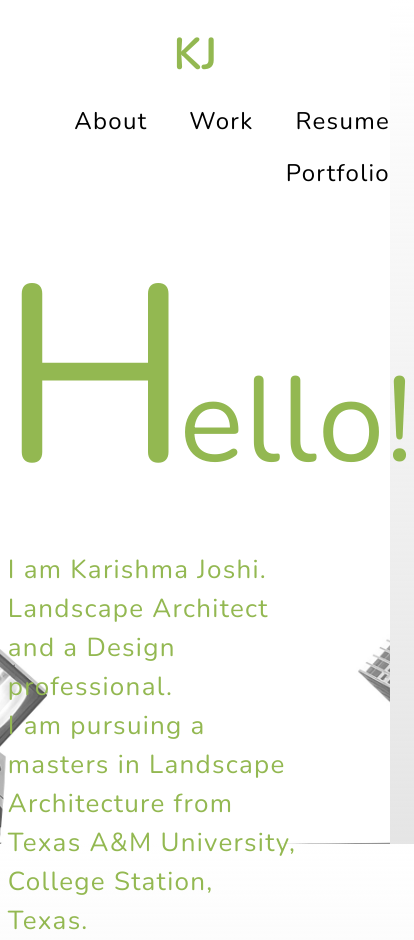
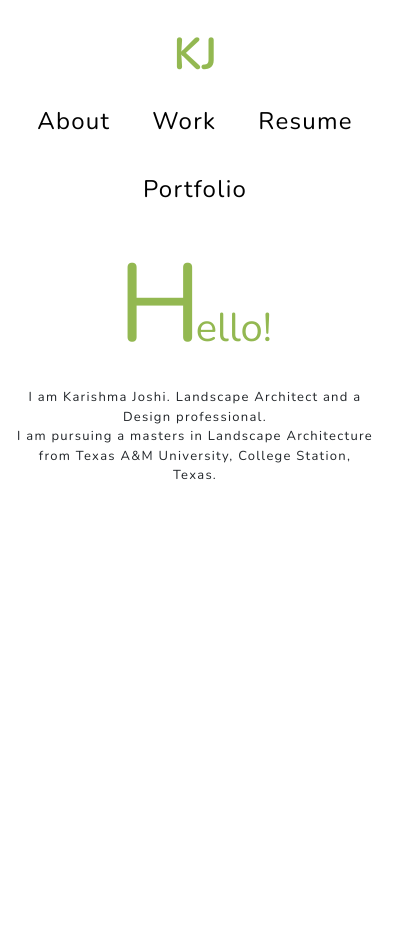
Before and after one commit to karishmajoshi4/karishmajoshi4.github.io, a React (Create React App) app: page / in a window 390 px wide. Shown: the whole page, 414 px wide, since content can reach past the window. After the commit the page ends 844 px from the top, so only its background shows below. Built offline with nearby package versions, Linux system fonts and the light colour scheme.

Commit message:
responsive home page

```diff
--- a/public/index.html
+++ b/public/index.html
@@ -3,7 +3,7 @@
   <head>
     <meta charset="utf-8" />
     <link rel="shortcut icon" href="%PUBLIC_URL%/favicon.ico" />
-    <meta name="viewport" content="width=device-width, initial-scale=1, shrink-to-fit=no"/>
+    <meta name="viewport" content="width=device-width, initial-scale=1, maximum-scale=1, user-scalable=0">
     <meta name="theme-color" content="#000000" />
     <link rel="manifest" href="%PUBLIC_URL%/manifest.json" />
 
--- a/src/App.js
+++ b/src/App.js
@@ -10,7 +10,7 @@ import "./styles/custom.scss";
 class App extends Component {
   render() {
     return (
-      <div>
+      <div className="container-fluid">
         <Switch>
           <Route exact path='/' component={Home} />
           <Route exact path='/home' component={Home} />
--- a/src/components/Home.jsx
+++ b/src/components/Home.jsx
@@ -10,8 +10,8 @@ class Home extends Component {
         <Navbar />
 
         <div className="row">
-          <div className="col-md-3"></div>
-          <div className="col-md-9">
+          <div className="col-xs-12 col-sm-12 col-md-12 col-lg-3"></div>
+          <div className="col-sm-12 col-sm-12 col-md-12 col-lg-9">
             <div className="hello">
               <span>H</span><span className="small">ello!</span>
             </div>
--- a/src/components/Navbar.jsx
+++ b/src/components/Navbar.jsx
@@ -7,16 +7,16 @@ class Navbar extends Component {
   render() {
     return (
       <div className="row pt-4">
-        <div className="col-md-2 text-center">
+        <div className="col-xs-12 col-sm-12 col-md-12 col-lg-2 text-center">
           <Link to="/" className="page-title">KJ</Link>
         </div>
-        <div className="col-md-9 text-right">
+        <div className="col-xs-12 col-sm-12 col-md-12 col-lg-9 navigation">
           <Link to="/about" className="navigation-link">About</Link>
           <Link to="/work" className="navigation-link">Work</Link>
           <Link to="/work" className="navigation-link">Resume</Link>
           <Link to="/work" className="navigation-link">Portfolio</Link>
         </div>
-        <div className="col-md-1">
+        <div className="col-xs-12 col-sm-12 col-md-1">
         </div>
       </div>
     );
--- a/src/styles/Home.scss
+++ b/src/styles/Home.scss
@@ -1,5 +1,5 @@
 .bg-building {
-  background: linear-gradient(rgba(255, 255, 255, 0.6), rgba(255, 255, 255, 0.2)), url("../images/backgrounds/buildings.jpg");
+  background-image: url("../images/backgrounds/home-page-trees-buildings.png");
   height: 100vh;
   background-position: center;
   background-repeat: no-repeat;
@@ -7,17 +7,16 @@
   z-index: -2;
 }
 .hello {
-  letter-spacing: none;
+  letter-spacing: normal;
   color: #93B851;
-  font-size: 250px;
+  font-size: 220px;
 
   .small {
-    font-size: 120px;
+    font-size: 80px;
     margin-left: -12px;
   }
 }
 .hello-ext-info {
-  color: #93B851;
   margin-left: 2%;
   margin-right: 24%;
   margin-top: -4%;
@@ -27,3 +26,38 @@
     margin: 0px;
   }
 }
+
+@media only screen and (max-width: 600px) {
+  .bg-building {
+    background-image: none;
+  }
+  .hello {
+    font-size: 110px;
+
+    .small {
+      font-size: 40px;
+      margin-left: -6px;
+    }
+  }
+  .hello-ext-info {
+    font-size: 13px;
+  }
+  .hello, .hello-ext-info {
+    text-align: center;
+  }
+  .hello-ext-info {
+    margin: 0%;
+  }
+}
+
+@media only screen and (min-width: 320px) and (max-width: 820px) {
+  .bg-building {
+    background-image: none;
+  }
+  .hello, .hello-ext-info {
+    text-align: center;
+  }
+  .hello-ext-info {
+    margin: 0%;
+  }
+}
--- a/src/styles/Navbar.scss
+++ b/src/styles/Navbar.scss
@@ -10,14 +10,31 @@
   opacity: 0.8;
   transition: 0.3s;
 }
+.navigation {
+  text-align: right;
+}
 .navigation-link {
   font-size: 24px;
   color: #000000;
   display: inline-block;
   text-decoration: none;
-  padding-left: 42px;
+  padding-left: 21px;
+  padding-right: 21px;
   padding-top: 16px;
+  padding-bottom: 16px;
 }
 .navigation-link.active {
   color: #93B851;
 }
+
+@media only screen and (max-width: 600px) {
+  .navigation {
+    text-align: center;
+  }
+}
+
+@media only screen and (min-width: 320px) and (max-width: 820px) {
+  .navigation {
+    text-align: center;
+  }
+}
--- a/src/styles/custom.scss
+++ b/src/styles/custom.scss
@@ -3,7 +3,4 @@ html, body {
   letter-spacing: 0.08rem;
   line-height: 1.4;
   font-size: 16px;
-  height: 100%;
-  margin: 0;
-  background: linear-gradient(rgba(255, 255, 255, 0.6), rgba(0, 0, 0, 0.1));
 }
```
Also changed, not shown: src/images/backgrounds/home-page-trees-buildings.png (added).
